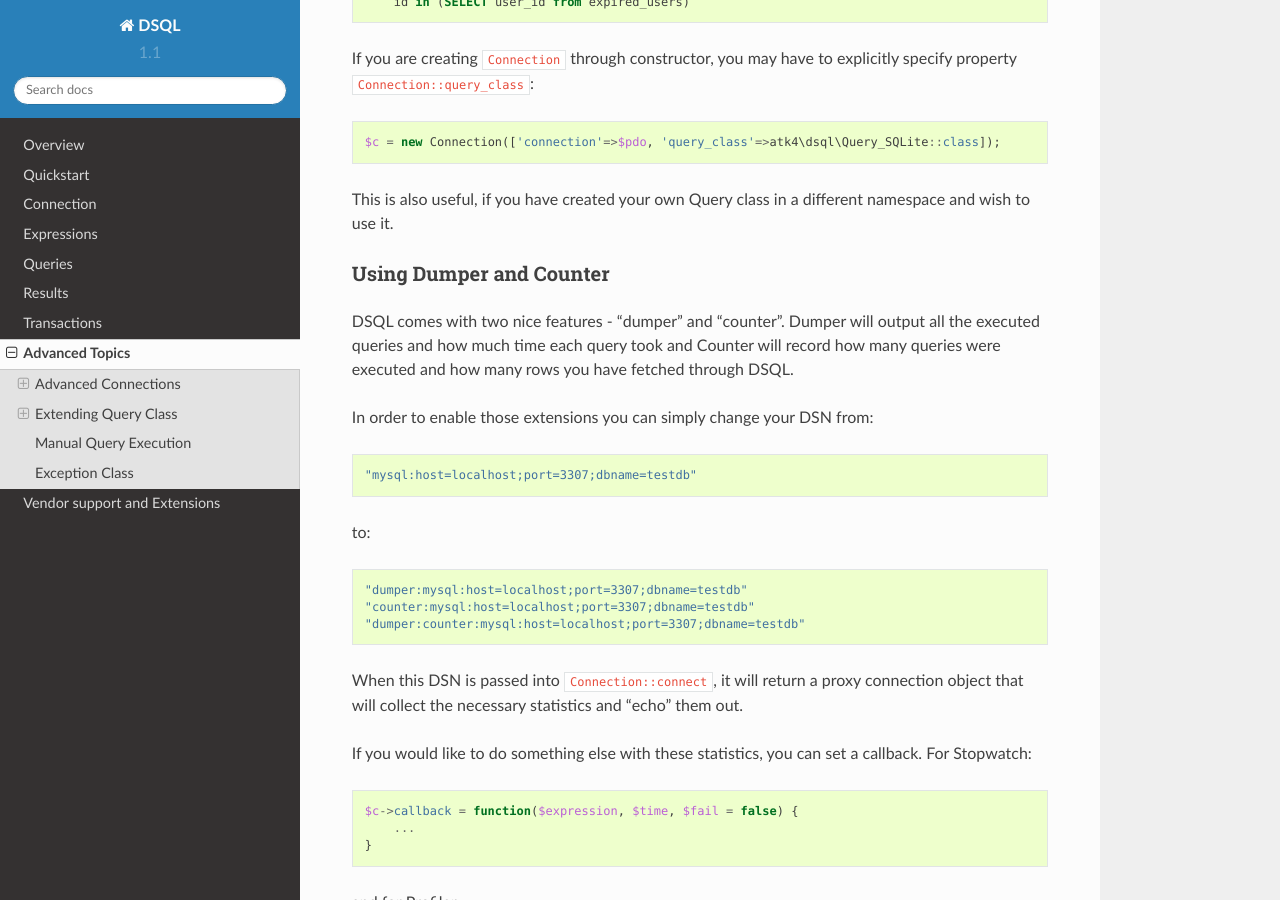
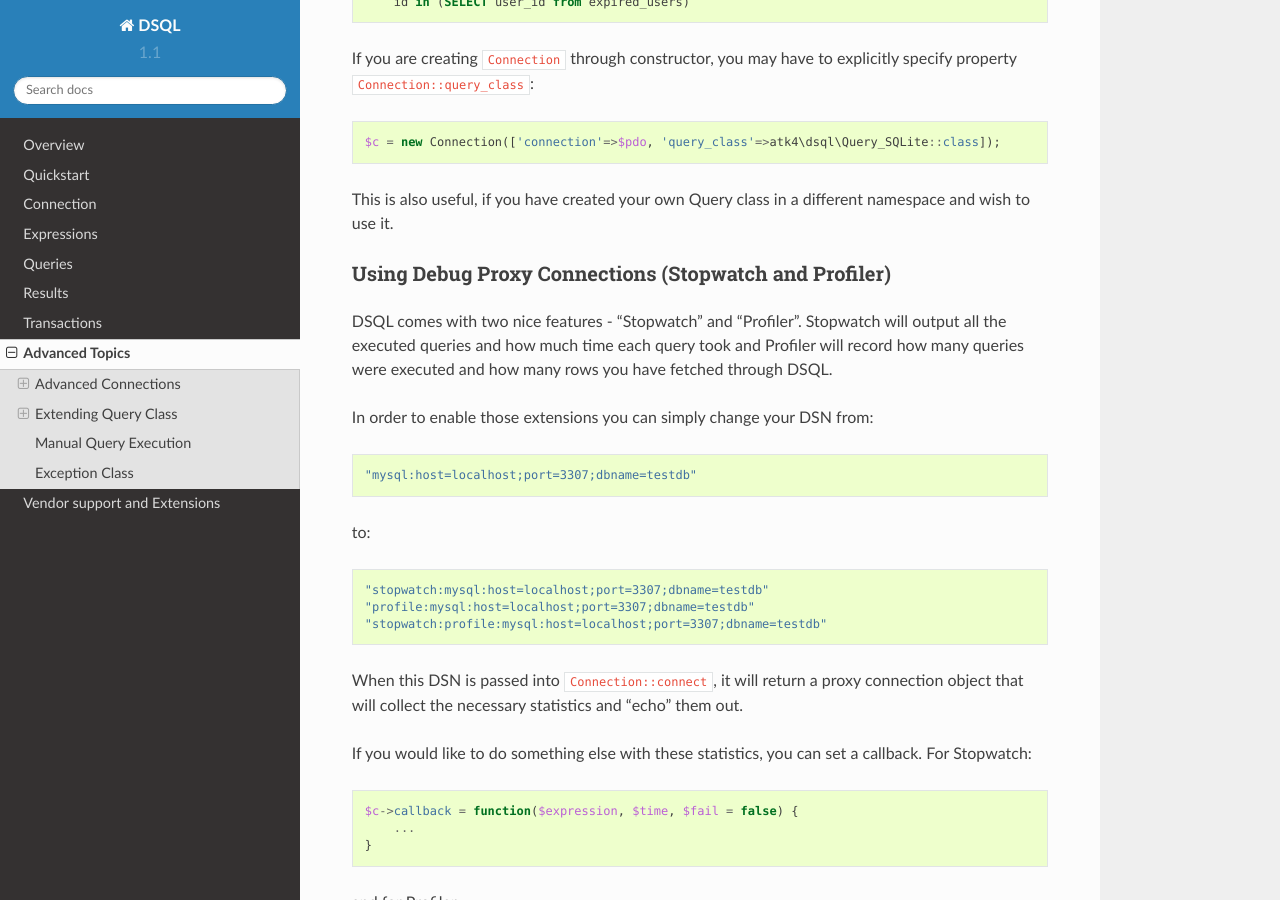
Before and after one commit to atk4/dsql, a Sphinx documentation site: the page built from docs/advanced.rst, in a window 1280 px wide and 900 px high, scrolled down 1517 px. Built offline with Sphinx 7.4.7 and the Read the Docs theme 2.0.0, drawn with Linux system fonts in a browser that asks for light colours; cross-references to code outside the pages are shown as plain code.

Commit message:
[update] docs

```diff
--- a/docs/advanced.rst
+++ b/docs/advanced.rst
@@ -75,11 +75,11 @@
 This is also useful, if you have created your own Query class in a different
 namespace and wish to use it.
 
-Using Dumper and Counter
-------------------------
+Using Debug Proxy Connections (Stopwatch and Profiler)
+------------------------------------------------------
 
-DSQL comes with two nice features - "dumper" and "counter". Dumper will output
-all the executed queries and how much time each query took and Counter will
+DSQL comes with two nice features - "Stopwatch" and "Profiler". Stopwatch will output
+all the executed queries and how much time each query took and Profiler will
 record how many queries were executed and how many rows you have fetched through
 DSQL.
 
@@ -89,9 +89,9 @@
 
 to::
 
-    "dumper:mysql:host=localhost;port=3307;dbname=testdb"
-    "counter:mysql:host=localhost;port=3307;dbname=testdb"
-    "dumper:counter:mysql:host=localhost;port=3307;dbname=testdb"
+    "stopwatch:mysql:host=localhost;port=3307;dbname=testdb"
+    "profile:mysql:host=localhost;port=3307;dbname=testdb"
+    "stopwatch:profile:mysql:host=localhost;port=3307;dbname=testdb"
 
 When this DSN is passed into :php:meth:`Connection::connect`, it will return
 a proxy connection object that will collect the necessary statistics and
```
